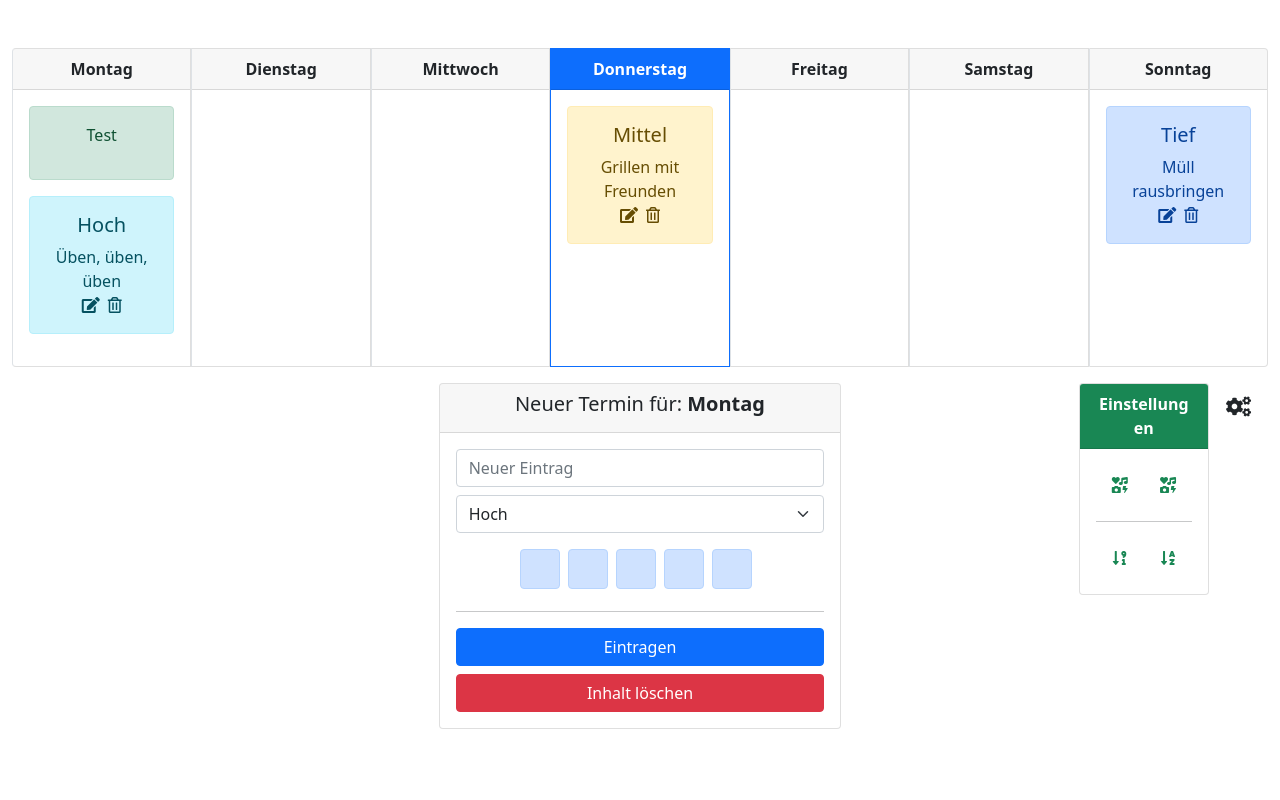
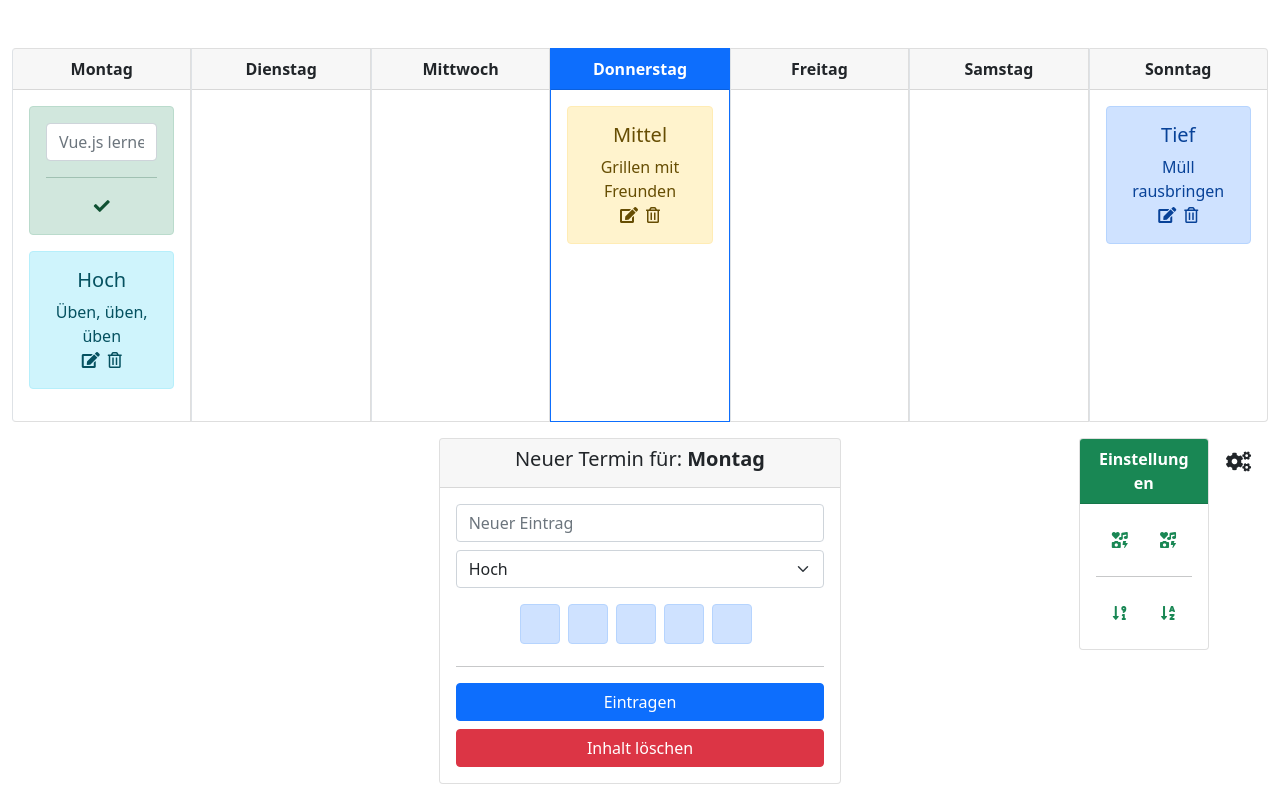
Before and after one commit to devR2001/terminkalender, a Vue app: page / in a window 1280 px wide. Both pictures are taken after a click on the button 90 px from the left and 191 px from the top of the page. Built offline with nearby package versions, Linux system fonts and the light colour scheme.

Commit message:
v-else input tag

```diff
--- a/src/components/CalendarEvent.vue
+++ b/src/components/CalendarEvent.vue
@@ -18,7 +18,9 @@
         </div>
       </template>
       <template v-else>
-        <p>Test</p>
+        <input type="text" class="form-control" :placeholder="event.title" />
+        <hr>
+        <i class="fas fa-check"></i>
       </template>
     </div>
   </div>
```
